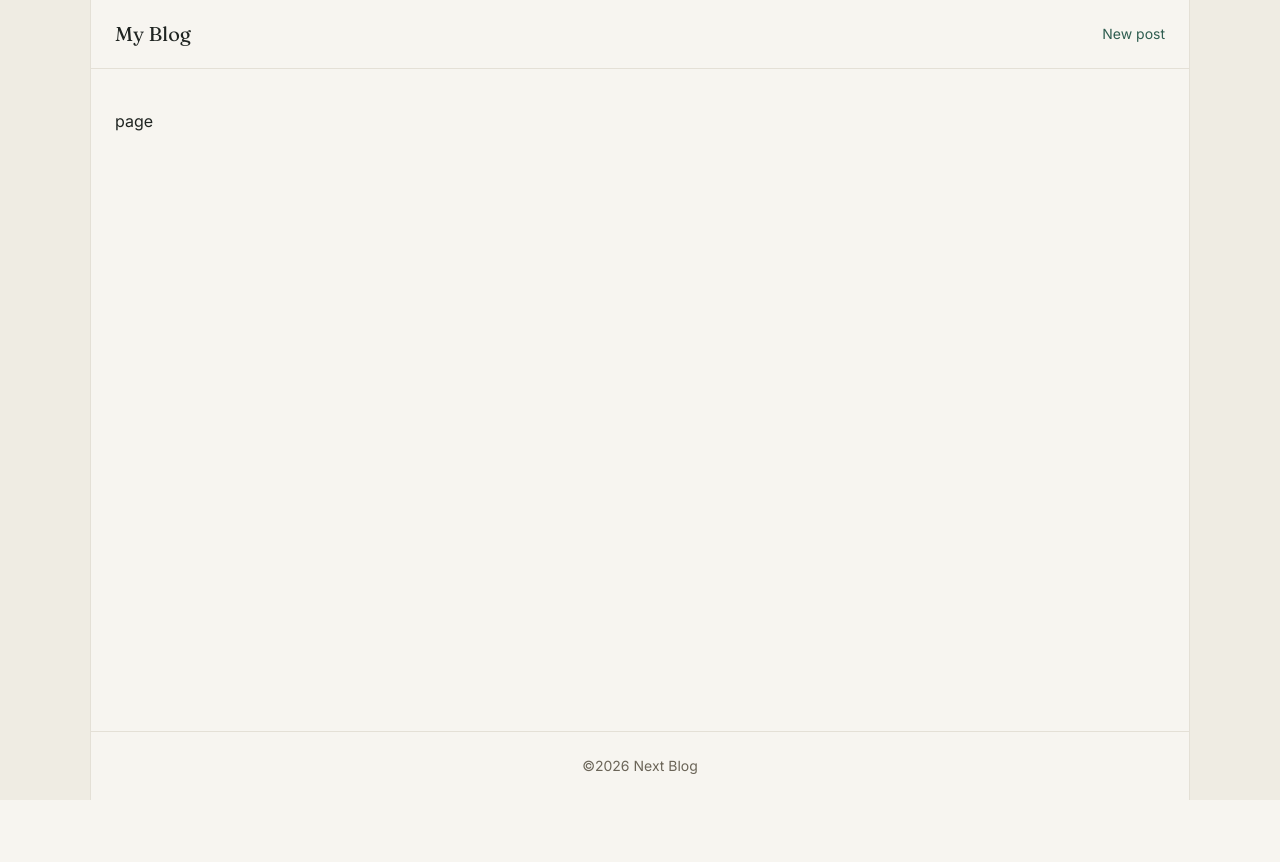
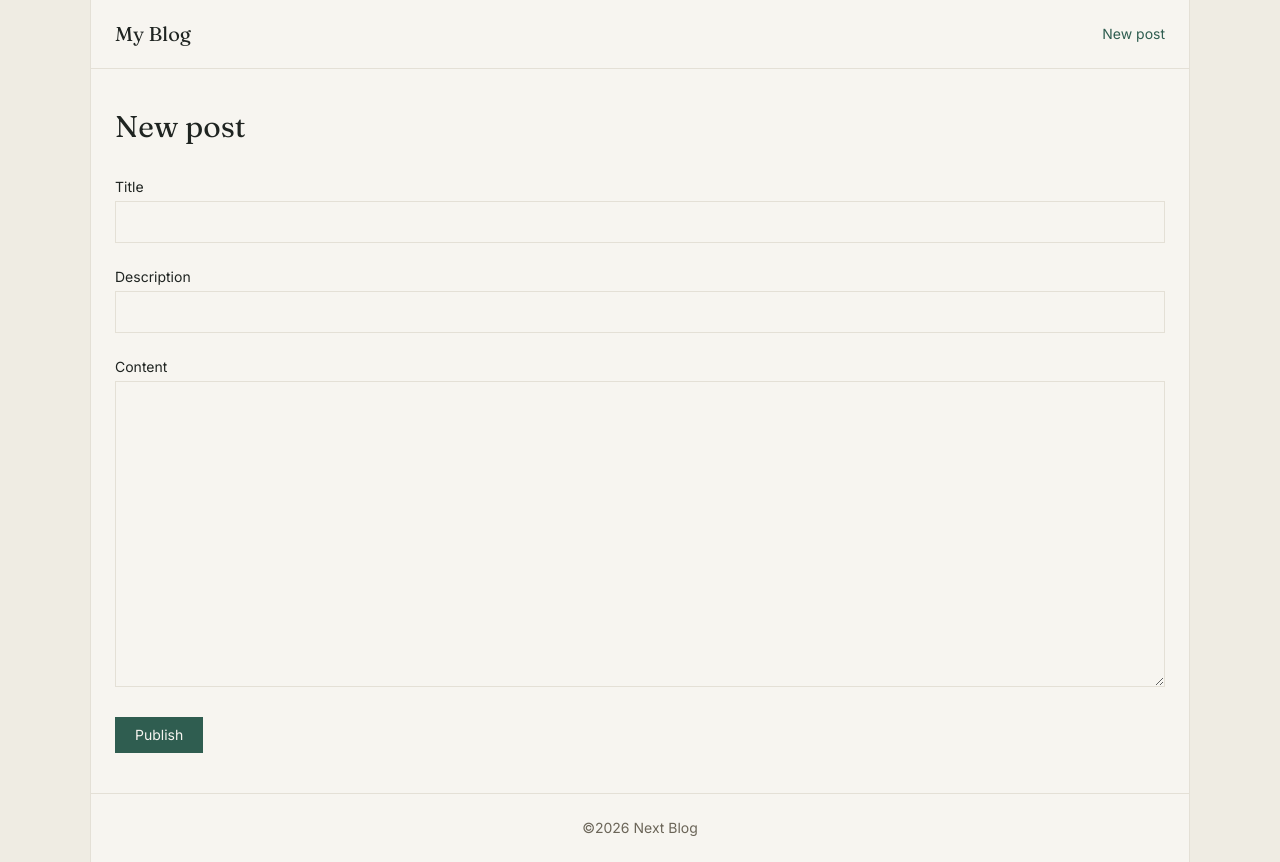
Before and after one commit to saharsalemcs/blog-site, a Next.js app: page /posts/new in a window 1280 px wide. Before the commit the page ends 800 px from the top, so only its background shows below. Built offline with nearby package versions, Linux system fonts and the light colour scheme.

Commit message:
feat: build postForm and finish `new post feature`

```diff
--- a/app/posts/new/page.tsx
+++ b/app/posts/new/page.tsx
@@ -1,3 +1,11 @@
-export default function page() {
-  return <div>page</div>;
+import PostForm from "@/components/PostForm";
+import { createPost } from "@/lib/actions/posts";
+
+export default function NewPostPage() {
+  return (
+    <div>
+      <h1 className="mb-8 font-serif text-3xl text-ink">New post</h1>
+      <PostForm onSubmit={createPost} submitLabel="Publish" />
+    </div>
+  );
 }
--- /dev/null
+++ b/components/FormField.tsx
@@ -0,0 +1,26 @@
+import { ReactNode } from "react";
+import { FieldError } from "react-hook-form";
+
+type FormFieldProps = {
+  label: string;
+  htmlFor: string;
+  error?: FieldError;
+  children: ReactNode;
+};
+
+export default function FormField({
+  label,
+  htmlFor,
+  error,
+  children,
+}: FormFieldProps) {
+  return (
+    <div>
+      <label htmlFor={htmlFor} className="block text-sm text-ink">
+        {label}
+      </label>
+      {children}
+      {error && <p className="mt-1 text-sm text-red-700">{error.message}</p>}
+    </div>
+  );
+}
--- /dev/null
+++ b/components/PostForm.tsx
@@ -0,0 +1,84 @@
+"use client";
+
+import { useForm } from "react-hook-form";
+import FormField from "./FormField";
+import { type PostInput, postSchema } from "@/lib/schemas/post";
+import { zodResolver } from "@hookform/resolvers/zod";
+
+type PostFormProps = {
+  defaultValues?: PostInput;
+  onSubmit: (data: PostInput) => Promise<{ error?: string } | void>;
+  submitLabel?: string;
+};
+
+const inputClass =
+  "mt-1 w-full border border-border bg-paper px-3 py-2 text-ink focus:border-accent focus:outline-none";
+
+export default function PostForm({
+  defaultValues,
+  onSubmit,
+  submitLabel = "Save",
+}: PostFormProps) {
+  const {
+    register,
+    setError,
+    handleSubmit,
+    formState: { errors, isSubmitting },
+  } = useForm<PostInput>({
+    resolver: zodResolver(postSchema),
+    defaultValues: defaultValues ?? { title: "", description: "", content: "" },
+  });
+
+  async function onValid(data: PostInput) {
+    const result = await onSubmit(data);
+
+    if (result?.error) {
+      setError("root", { message: result.error });
+    }
+  }
+
+  return (
+    <form onSubmit={handleSubmit(onValid)} className="flex flex-col gap-6">
+      <FormField label="Title" htmlFor="title" error={errors.title}>
+        <input
+          id="title"
+          type="text"
+          {...register("title")}
+          className={inputClass}
+        />
+      </FormField>
+      <FormField
+        label="Description"
+        htmlFor="description"
+        error={errors.description}
+      >
+        <input
+          id="description"
+          type="text"
+          {...register("description")}
+          className={inputClass}
+        />
+      </FormField>
+      <FormField label="Content" htmlFor="content" error={errors.content}>
+        <textarea
+          id="content"
+          rows={12}
+          {...register("content")}
+          className={inputClass}
+        />
+      </FormField>
+
+      {errors.root && (
+        <p className="text-sm text-red-700">{errors.root.message}</p>
+      )}
+
+      <button
+        type="submit"
+        disabled={isSubmitting}
+        className="w-fit bg-accent px-5 py-2 text-sm text-paper disabled:opacity-50 cursor-pointer"
+      >
+        {isSubmitting ? "Saving..." : submitLabel}
+      </button>
+    </form>
+  );
+}
--- a/package.json
+++ b/package.json
@@ -9,6 +9,7 @@
     "lint": "eslint"
   },
   "dependencies": {
+    "@hookform/resolvers": "^5.9.1",
     "@supabase/ssr": "^0.12.7",
     "@supabase/supabase-js": "^2.116.0",
     "next": "16.3.4",
```
Also changed, not shown: 1 other file (tests, documents, lock files or other folders).
